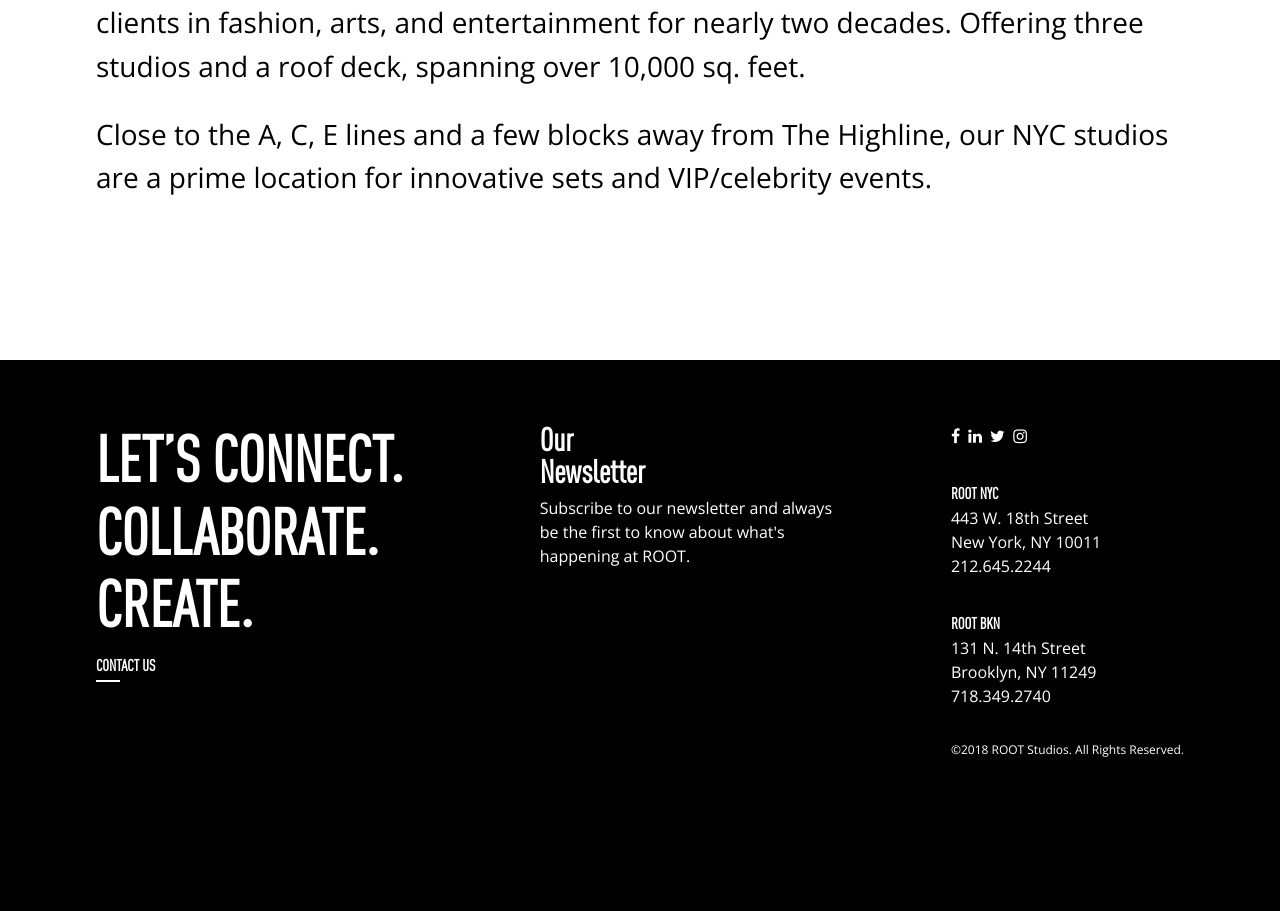
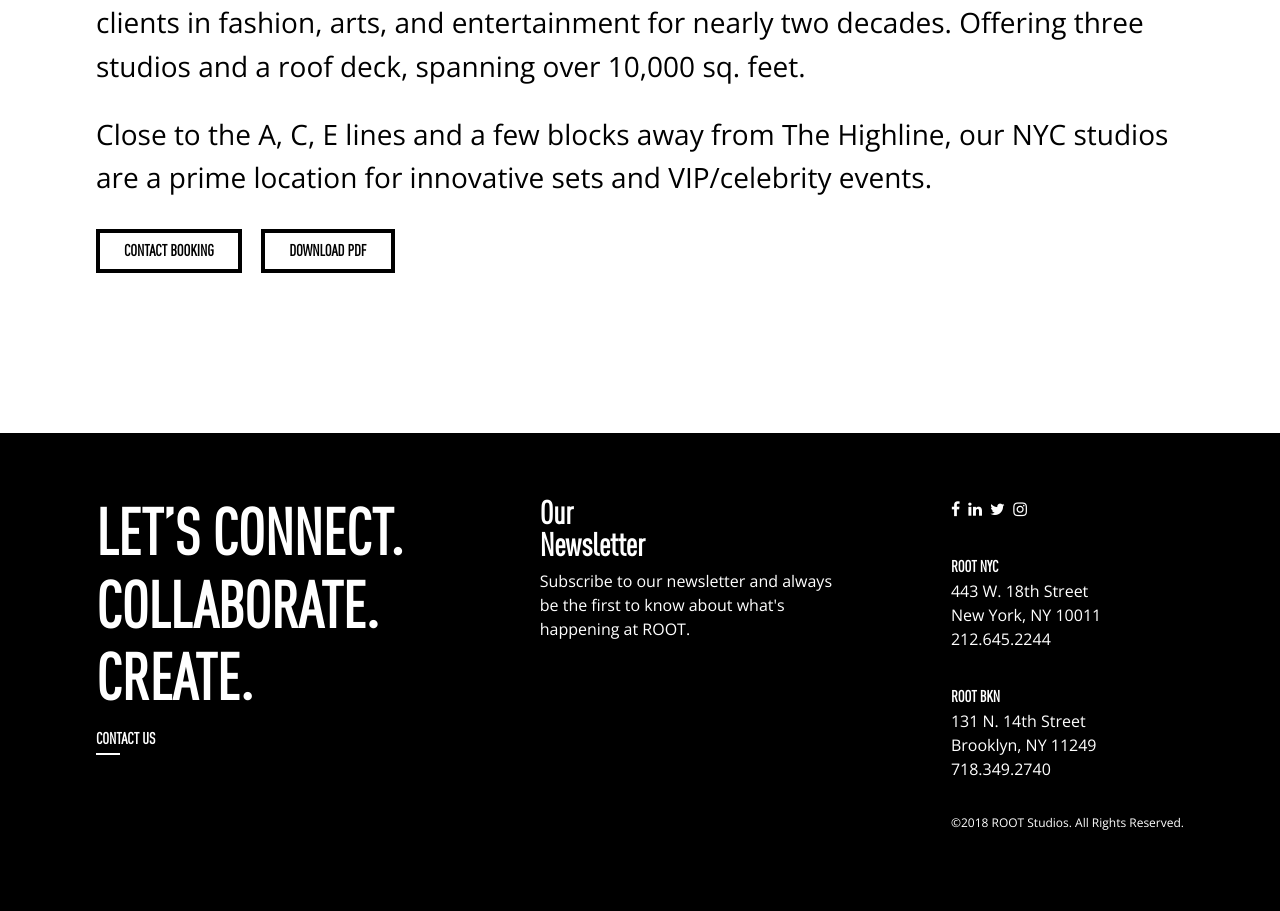
Before and after one commit to Magellanarts/root_code, a PHP site: page /studio-nyc.php in a window 1280 px wide. Shown: the part 1502-2413 px from the top of the page. Before the commit the page ends 2259 px from the top, so only its background shows below. Run offline with PHP 8.4, Linux system fonts and the light colour scheme; style sheets or scripts are compiled from the project's sources.

Commit message:
add buttons

```diff
--- /dev/null
+++ b/dev/sass/_component.btn.scss
@@ -0,0 +1,13 @@
+.c-btn {
+  text-transform: uppercase;
+  color: #000;
+  border: 4px solid #000;
+  display: inline-block;
+  font: 900 16px/1 $altFont;
+  padding: 10px 24px;
+  text-align: center;
+
+  &:not(:last-child) {
+    margin-right: 12px;
+  }
+}
--- a/dev/sass/style.scss
+++ b/dev/sass/style.scss
@@ -25,5 +25,6 @@
 @import "component.site-footer";
 @import "component.services";
 @import "component.thumbnails";
+@import "component.btn";
 
 @import "utilities";
--- a/dev/studio-nyc.php
+++ b/dev/studio-nyc.php
@@ -31,6 +31,9 @@
   <p>The first of our two locations, our Manhattan studios has been serving industry clients in fashion, arts, and entertainment for nearly two decades. Offering three studios and a roof deck, spanning over 10,000 sq. feet.</p>
 
   <p>Close to  the A, C, E lines and a few blocks away from The Highline, our NYC studios are a prime location for innovative sets and VIP/celebrity events.</p>
+
+  <a href="#" class="c-btn">Contact Booking</a>
+  <a href="#" class="c-btn">Download PDF</a>
 </section>
 
 
```
